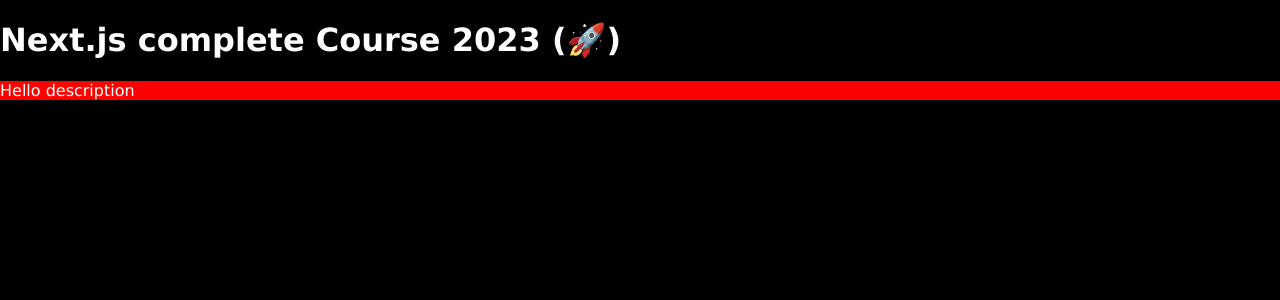
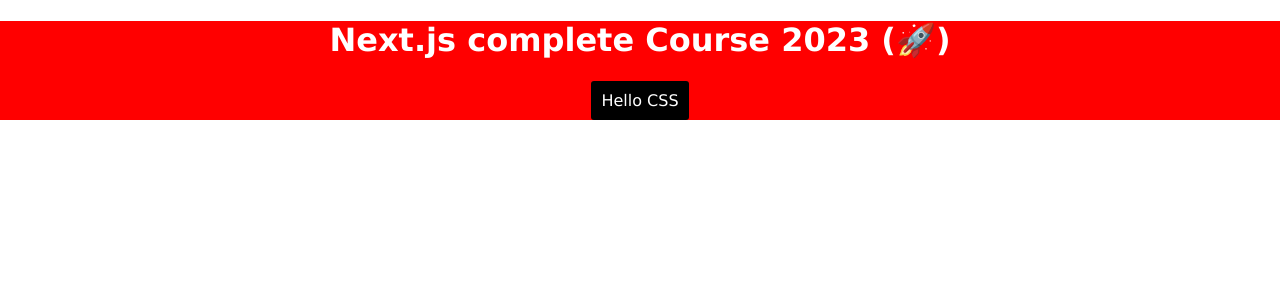
Before and after one commit to shivprajapat/NextJS-Beginning-to-Mastery, a Next.js app: page / in a window 1280 px wide. Shown: the top 300 px of the page. Built offline with nearby package versions, Linux system fonts and the light colour scheme.

Commit message:
CSS Module Use

```diff
--- /dev/null
+++ b/components/button/button.module.css
@@ -0,0 +1,7 @@
+.primary {
+    all: unset;
+    background-color: black;
+    color: white;
+    padding: 10px;
+    border-radius: 3px;
+}
--- /dev/null
+++ b/components/button/index.jsx
@@ -0,0 +1,10 @@
+import React from 'react'
+import styles from './button.module.css'
+
+const Button = ({ children }) => {
+    return (
+        <button type="button" className={styles.primary}>{children}</button>
+    )
+}
+
+export default Button
--- a/pages/index.js
+++ b/pages/index.js
@@ -1,25 +1,11 @@
 import React from "react";
-
+import Button from "../components/button";
+import styles from "../styles/home.module.css"
 const Home = () => {
   return (
-    <div>
-      <style jsx global>{`
-        body {
-          background: black;
-          color: white;
-        }
-      `}</style>
+    <div className={styles.home}>
       <h1>Next.js complete Course 2023 (🚀)</h1>
-      <style jsx>
-        {`
-          .description {
-            background: red;
-          }
-        `}
-      </style>
-      <div className="description">
-        <p>Hello description</p>
-      </div>
+      <Button> Hello CSS </Button>
     </div>
   );
 };
--- a/styles/globals.css
+++ b/styles/globals.css
@@ -1,3 +1,5 @@
-body{
-    font-family: Verdana, Geneva, Tahoma, sans-serif;margin:0
+body {
+    font-family: Verdana, Geneva, Tahoma, sans-serif;
+    margin: 0;
+    text-align: center;
 }
--- /dev/null
+++ b/styles/home.module.css
@@ -0,0 +1,4 @@
+.home{
+    background-color: red;
+    color: #fff;
+}
```
